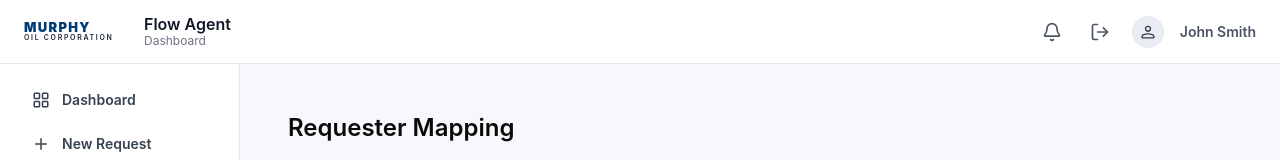
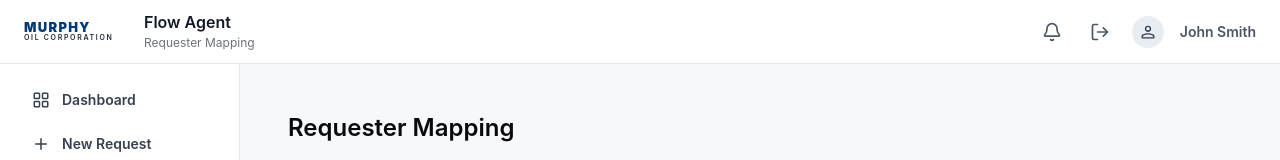
Before and after one commit to akashpanicker/Murphy-Flow-Agent, a React (Vite) app: page /requester-mapping in a window 1280 px wide. Shown: the top 160 px of the page. Built offline with nearby package versions, Linux system fonts and the light colour scheme.

Commit message:
Breadcrumb update

```diff
--- a/src/app/components/layout/Header.tsx
+++ b/src/app/components/layout/Header.tsx
@@ -1,13 +1,34 @@
 import { Bell, LogOut } from "lucide-react";
-import { useLocation } from "react-router";
+import { Link, useLocation } from "react-router";
 import { navItems } from "./navigation";
 import avatar from "../../../assets/Avatar.svg";
 
+const PATH_LABELS: Record<string, string> = {
+  "/": "Dashboard",
+  "/new-request": "New Procurement Request",
+  "/request-form": "New Procurement Request",
+  "/open-items": "Open Items",
+  "/users": "Users",
+  "/requester-mapping": "Requester Mapping",
+};
+
 export function Header() {
   const location = useLocation();
-  const activePageLabel =
+  const locationState = (location.state || {}) as { fromPath?: string };
+  const currentLabel =
+    PATH_LABELS[location.pathname] ??
     navItems.find((item) => item.path === location.pathname)?.label ??
     "Dashboard";
+
+  const isNewProcurementFlow =
+    location.pathname === "/new-request" || location.pathname === "/request-form";
+
+  const parentPath = isNewProcurementFlow
+    ? locationState.fromPath && locationState.fromPath !== location.pathname
+      ? locationState.fromPath
+      : "/"
+    : undefined;
+  const parentLabel = parentPath ? PATH_LABELS[parentPath] ?? "Dashboard" : undefined;
 
   return (
     <header className="h-16 border-b border-[#E5E7EB] bg-white px-6">
@@ -25,9 +46,22 @@ export function Header() {
             <p className="whitespace-nowrap text-[16px] font-semibold text-[#111827]">
               Flow Agent
             </p>
-            <p className="truncate text-[12px] text-[#6B7280]">
-              {activePageLabel}
-            </p>
+            {parentPath && parentLabel ? (
+              <div className="mt-1 flex min-w-0 items-center gap-2 text-[12px]">
+                <Link
+                  to={parentPath}
+                  className="truncate text-[#2563EB] underline underline-offset-2 hover:text-[#1D4ED8]"
+                >
+                  {parentLabel}
+                </Link>
+                <span className="text-[#6B7280]">/</span>
+                <span className="truncate text-[#374151]">{currentLabel}</span>
+              </div>
+            ) : (
+              <p className="mt-1 truncate text-[12px] text-[#6B7280]">
+                {currentLabel}
+              </p>
+            )}
           </div>
         </div>
         <div className="flex-1" />
--- a/src/app/components/layout/Sidebar.tsx
+++ b/src/app/components/layout/Sidebar.tsx
@@ -14,6 +14,7 @@ export function Sidebar() {
             <Link
               key={item.path}
               to={item.path}
+              state={{ fromPath: location.pathname }}
               className={`flex items-center gap-3 rounded-lg px-4 py-2.5 text-sm transition-colors ${
                 isActive
                   ? "bg-[#E0E7FF] font-medium text-[#2563EB]"
--- a/src/app/pages/Dashboard.tsx
+++ b/src/app/pages/Dashboard.tsx
@@ -1,5 +1,5 @@
 import { useState } from "react";
-import { useNavigate } from "react-router";
+import { useLocation, useNavigate } from "react-router";
 import { DiscussionPanel } from "../components/DiscussionPanel";
 import { StatsCards } from "../components/dashboard/StatsCards";
 import { AppLayout } from "../components/layout/AppLayout";
@@ -8,6 +8,7 @@ import { ProcurementRequest } from "../components/table/types";
 
 export function Dashboard() {
   const navigate = useNavigate();
+  const location = useLocation();
   const [selectedRequest, setSelectedRequest] = useState<ProcurementRequest | null>(null);
 
   const [requests, setRequests] = useState<ProcurementRequest[]>([
@@ -113,7 +114,7 @@ export function Dashboard() {
         <StatsCards />
         <ProcurementTable
           requests={requests}
-          onCreateNew={() => navigate("/new-request")}
+          onCreateNew={() => navigate("/new-request", { state: { fromPath: location.pathname } })}
           onDelete={handleDelete}
           onStatusChange={handleStatusChange}
           onOpenDiscussion={handleOpenDiscussion}
--- a/src/app/pages/RequestForm.tsx
+++ b/src/app/pages/RequestForm.tsx
@@ -25,6 +25,7 @@ interface RequestFormValues {
 }
 
 type RequestFormLocationState = {
+  fromPath?: string;
   fileName?: string;
   fileUrl?: string;
   fileType?: string;
@@ -148,7 +149,7 @@ export function RequestForm() {
       </div>
 
       <button
-        onClick={() => navigate('/new-request')}
+        onClick={() => navigate('/new-request', { state: { fromPath: state.fromPath } })}
         className="mb-6 px-4 py-2 text-gray-700 hover:bg-gray-100 rounded-lg transition-colors flex items-center gap-2 text-sm"
       >
         <ChevronLeft className="w-4 h-4" />
--- a/src/app/pages/UploadRequest.tsx
+++ b/src/app/pages/UploadRequest.tsx
@@ -1,10 +1,19 @@
 import { Upload } from 'lucide-react';
 import { useRef, useState } from 'react';
-import { useNavigate } from 'react-router';
+import { Link, useLocation, useNavigate } from 'react-router';
 import { AppLayout } from '../components/layout/AppLayout';
 import { parseDocument, type ParsedFieldKey, type ParsedProcurementData } from '../../services/documentParser';
+import {
+  Breadcrumb,
+  BreadcrumbItem,
+  BreadcrumbLink,
+  BreadcrumbList,
+  BreadcrumbPage,
+  BreadcrumbSeparator,
+} from '../components/ui/breadcrumb';
 
 type UploadNavigationState = {
+  fromPath?: string;
   fileName: string;
   fileUrl: string;
   fileType: string;
@@ -13,8 +22,26 @@ type UploadNavigationState = {
   parseError?: string;
 };
 
+type NewRequestLocationState = {
+  fromPath?: string;
+};
+
+const PATH_LABELS: Record<string, string> = {
+  '/': 'Dashboard',
+  '/open-items': 'Open Items',
+  '/users': 'Users',
+  '/requester-mapping': 'Requester Mapping',
+};
+
 export function UploadRequest() {
   const navigate = useNavigate();
+  const location = useLocation();
+  const locationState = (location.state || {}) as NewRequestLocationState;
+  const sourcePath =
+    locationState.fromPath && locationState.fromPath !== '/new-request'
+      ? locationState.fromPath
+      : undefined;
+  const sourceLabel = sourcePath ? (PATH_LABELS[sourcePath] ?? 'Previous Page') : undefined;
   const [dragActive, setDragActive] = useState(false);
   const [selectedFile, setSelectedFile] = useState<File | null>(null);
   const [isProcessing, setIsProcessing] = useState(false);
@@ -77,6 +104,7 @@ export function UploadRequest() {
     }
 
     const state: UploadNavigationState = {
+      fromPath: sourcePath,
       fileName: selectedFile.name,
       fileUrl,
       fileType: selectedFile.type,
@@ -91,6 +119,23 @@ export function UploadRequest() {
 
   return (
     <AppLayout>
+      <Breadcrumb className="mb-4">
+        <BreadcrumbList>
+          {sourcePath && sourceLabel && (
+            <>
+              <BreadcrumbItem>
+                <BreadcrumbLink asChild>
+                  <Link to={sourcePath}>{sourceLabel}</Link>
+                </BreadcrumbLink>
+              </BreadcrumbItem>
+              <BreadcrumbSeparator />
+            </>
+          )}
+          <BreadcrumbItem>
+            <BreadcrumbPage>New Procurement Request</BreadcrumbPage>
+          </BreadcrumbItem>
+        </BreadcrumbList>
+      </Breadcrumb>
       <div className="flex items-center gap-3 mb-6">
         <Upload className="w-6 h-6 text-blue-600" />
         <h1 className="text-2xl font-semibold text-gray-900">New Procurement Request</h1>
```
Also changed, not shown: 6 other files (tests, documents, lock files or other folders).
